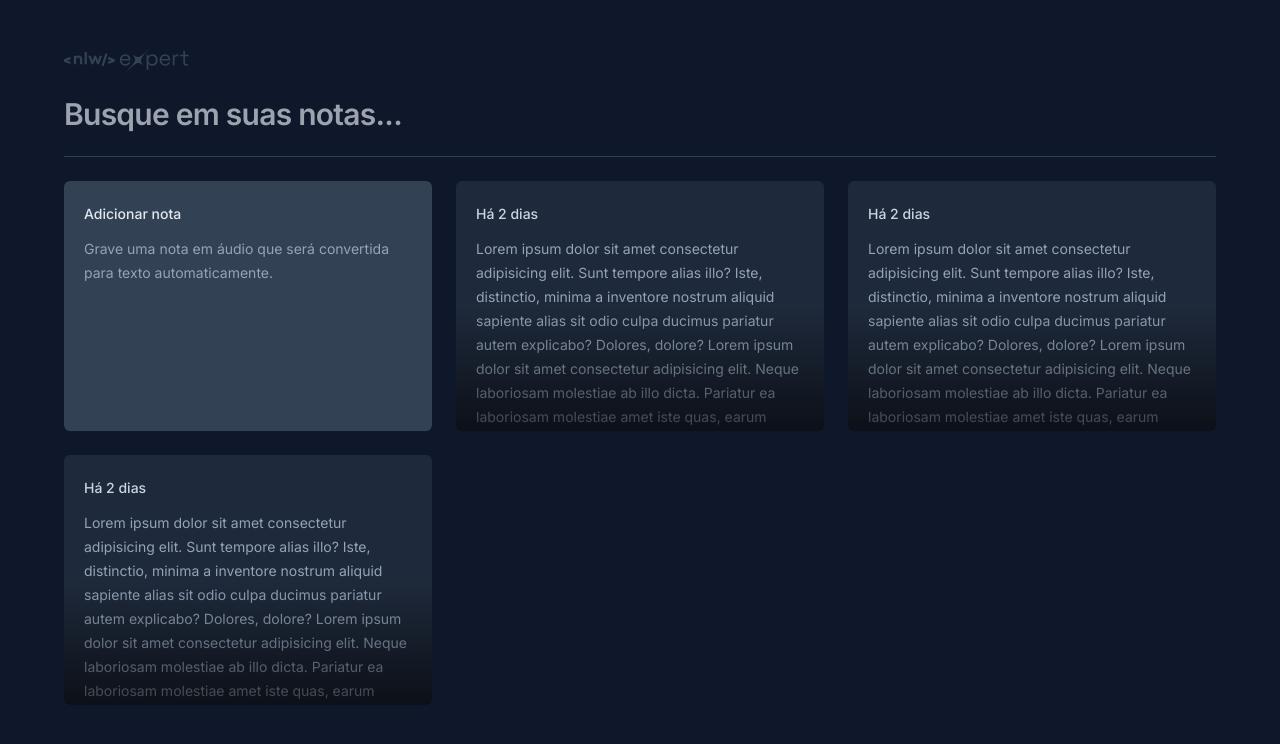
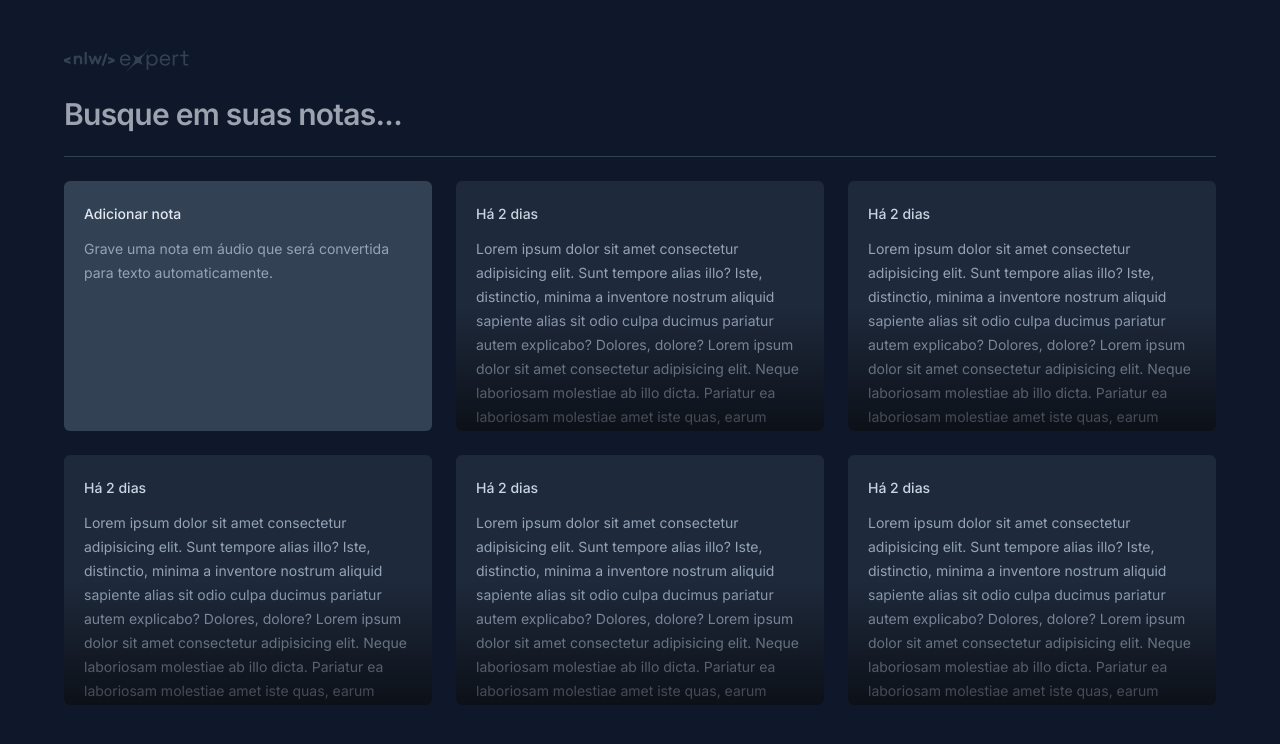
Before and after one commit to Igwbriel/Expert-Notes, a React (Vite) app: page / in a window 1280 px wide. Shown: the top 744 px of the page. Built offline with nearby package versions, Linux system fonts and the light colour scheme.

Commit message:
adicionando focus aos cards

```diff
--- a/src/app.tsx
+++ b/src/app.tsx
@@ -23,6 +23,8 @@
         <Notecard />
         <Notecard />
         <Notecard />
+        <Notecard />
+        <Notecard />
       </div>
     </div>
   )
--- a/src/components/note-card.tsx
+++ b/src/components/note-card.tsx
@@ -1,6 +1,6 @@
 export function Notecard() {
   return (
-    <div className="rounded-md bg-slate-800 p-5 space-y-3 overflow-hidden relative">
+    <button className="rounded-md text-left bg-slate-800 p-5 space-y-3 outline-none overflow-hidden relative hover:ring-2 hover:ring-slate-600 focus-visible:ring-2 focus-visible:ring-lime-400">
       <span className="text-sm font-medium text-slate-300">Há 2 dias</span>
       <p className="text-sm leading-6 text-slate-400">
         Lorem ipsum dolor sit amet consectetur adipisicing elit. Sunt tempore
@@ -12,6 +12,6 @@
         eligendi.
       </p>
       <div className="absolute bottom-0 left-0 right-0 h-1/2 bg-gradient-to-t from-black/60 to-black/0 pointer-events-none" />
-    </div>
+    </button>
   )
 }
```
